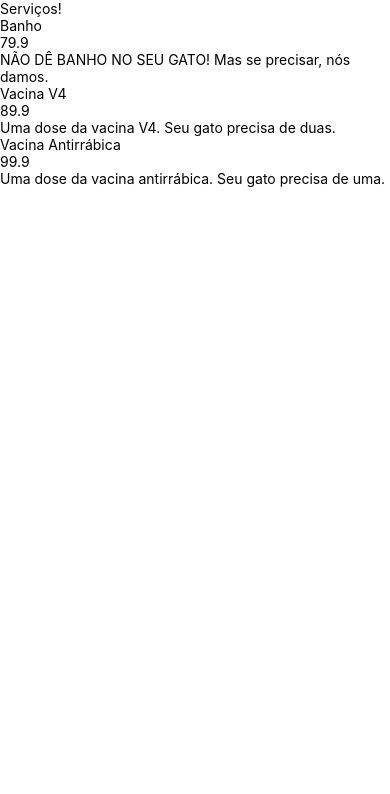
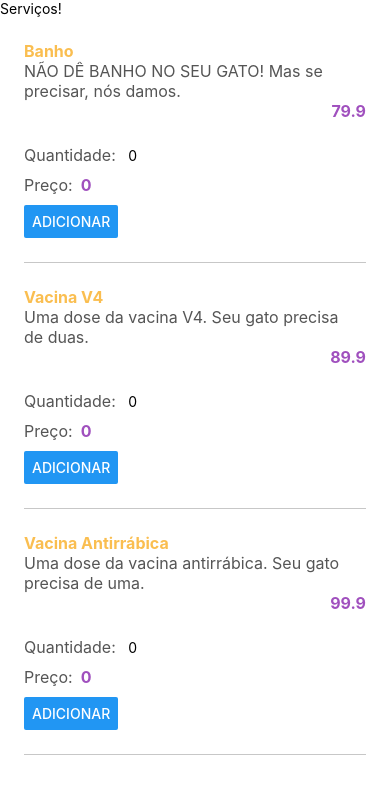
Before and after one commit to muryarth/alura, a React Native app in the folder expo-pet-shop/: screen / in a window 390 px wide. Shown: the top 794 px of the page. Built offline with nearby package versions, Linux system fonts and the light colour scheme.

Commit message:
[expo-pet-shop] Acrescentando estilos
Acrescentando estilos para a tela de Serviços.

```diff
--- /dev/null
+++ b/expo-pet-shop/src/estilos.js
@@ -0,0 +1,15 @@
+import { StyleSheet } from 'react-native';
+
+export default StyleSheet.create({
+  preencher: {
+    flex: 1,
+  }
+});
+
+export const cores = {
+  roxo: '#A050BE',
+  laranja: '#FABE50',
+  escuro: '#555555',
+  claro: '#fff',
+  cinza: '#C7C7C7',
+};
--- a/expo-pet-shop/src/telas/servicos/index.js
+++ b/expo-pet-shop/src/telas/servicos/index.js
@@ -20,7 +20,7 @@ const servicos = [
         nome: "Vacina Antirrábica",
         preco: 99.9,
         descricao: "Uma dose da vacina antirrábica. Seu gato precisa de uma."
-    },
+    }
 ]
 
 export default function Servicos() {
--- /dev/null
+++ b/expo-pet-shop/src/telas/servicos/item/estilos.js
@@ -0,0 +1,52 @@
+import { StyleSheet } from 'react-native';
+import { cores } from '../../../estilos';
+
+export default StyleSheet.create({
+  informacao: {
+    padding: 24,
+    // backgroundColor: "#f9f9f9",
+  },
+  nome: {
+    color: cores.laranja,
+    fontWeight: 'bold',
+    fontSize: 16,
+  },
+  calculo: {
+    color: cores.escuro,
+    fontSize: 14,
+    marginVertical: 8,
+  },
+  preco: {
+    color: cores.roxo,
+    fontSize: 16,
+    fontWeight: 'bold',
+    textAlign: 'right',
+  },
+  divisor: {
+    marginHorizontal: 24,
+    borderBottomWidth: 1,
+    borderBottomColor: cores.cinza,
+  },
+  carrinho: {
+    paddingHorizontal: 24,
+    paddingBottom: 24,
+    flexDirection: 'row',
+    justifyContent: 'space-between',
+    alignItems: 'center',
+    flexWrap: 'wrap',
+  },
+  valor: {
+    flexDirection: 'row',
+    alignItems: 'center',
+    marginBottom: 10,
+    flexWrap: 'wrap',
+  },
+  descricao: {
+    color: cores.escuro,
+    fontSize: 16,
+    marginRight: 8,
+  },
+  quantidade: {
+    width: 42,
+  }
+});
--- a/expo-pet-shop/src/telas/servicos/item/index.js
+++ b/expo-pet-shop/src/telas/servicos/item/index.js
@@ -1,11 +1,32 @@
 import React from 'react';
-import { Text } from 'react-native';
+import { Text, View, TextInput, Button } from 'react-native';
+import estilos from './estilos';
 
-export default function Item({nome, preco, descricao}) {
+export default function Item({ nome, preco, descricao }) {
 
-    return <>
-        <Text>{nome}</Text>
-        <Text>{preco}</Text>
-        <Text>{descricao}</Text>
-    </>
+    return (
+        <>
+            <View style={estilos.informacao}>
+                <Text style={estilos.nome}>{nome}</Text>
+                <Text style={estilos.descricao}>{descricao}</Text>
+                <Text style={estilos.preco}>{preco}</Text>
+            </View>
+            <View style={estilos.carrinho}>
+                <View>
+                    <View style={estilos.valor}>
+                        <Text style={estilos.descricao}>Quantidade: </Text>
+                        <TextInput value="0" />
+                    </View>
+                    <View>
+                        <View style={estilos.valor}>
+                            <Text style={estilos.descricao}>Preço:</Text>
+                            <Text style={estilos.preco}>0</Text>
+                        </View>
+                    </View>
+                </View>
+                <Button title="Adicionar" />
+            </View>
+            <View style={estilos.divisor} />
+        </>
+    );
 }
```
Also changed, not shown: expo-pet-shop/estilos/estilosBotao.js (added, +24 -0 lines), expo-pet-shop/estilos/estilosCampo.js (added, +11 -0 lines), expo-pet-shop/estilos/estilosStatusCarrinho.js (added, +31 -0 lines), expo-pet-shop/src/componentes/CampoInteiro.js (added, +10 -0 lines).
